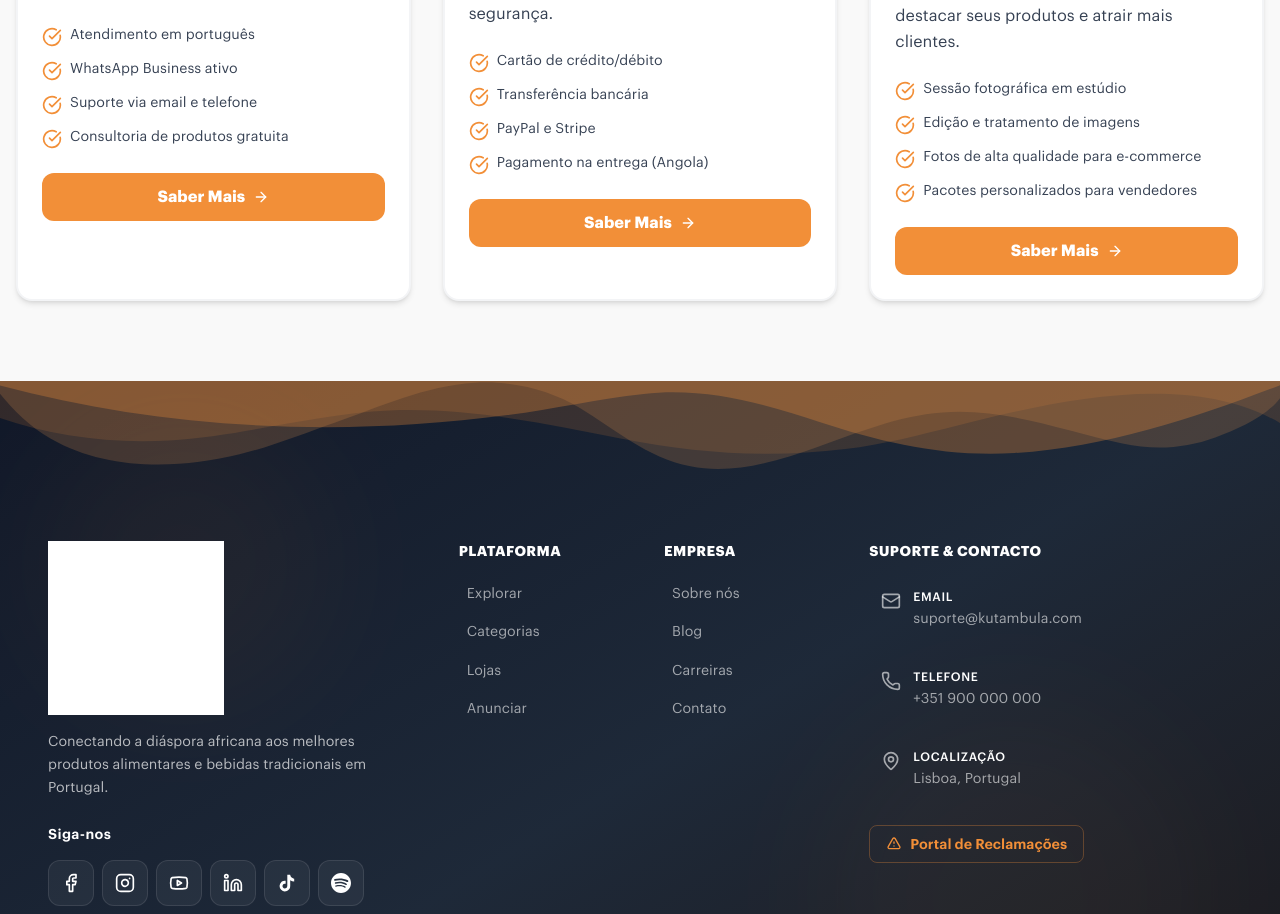
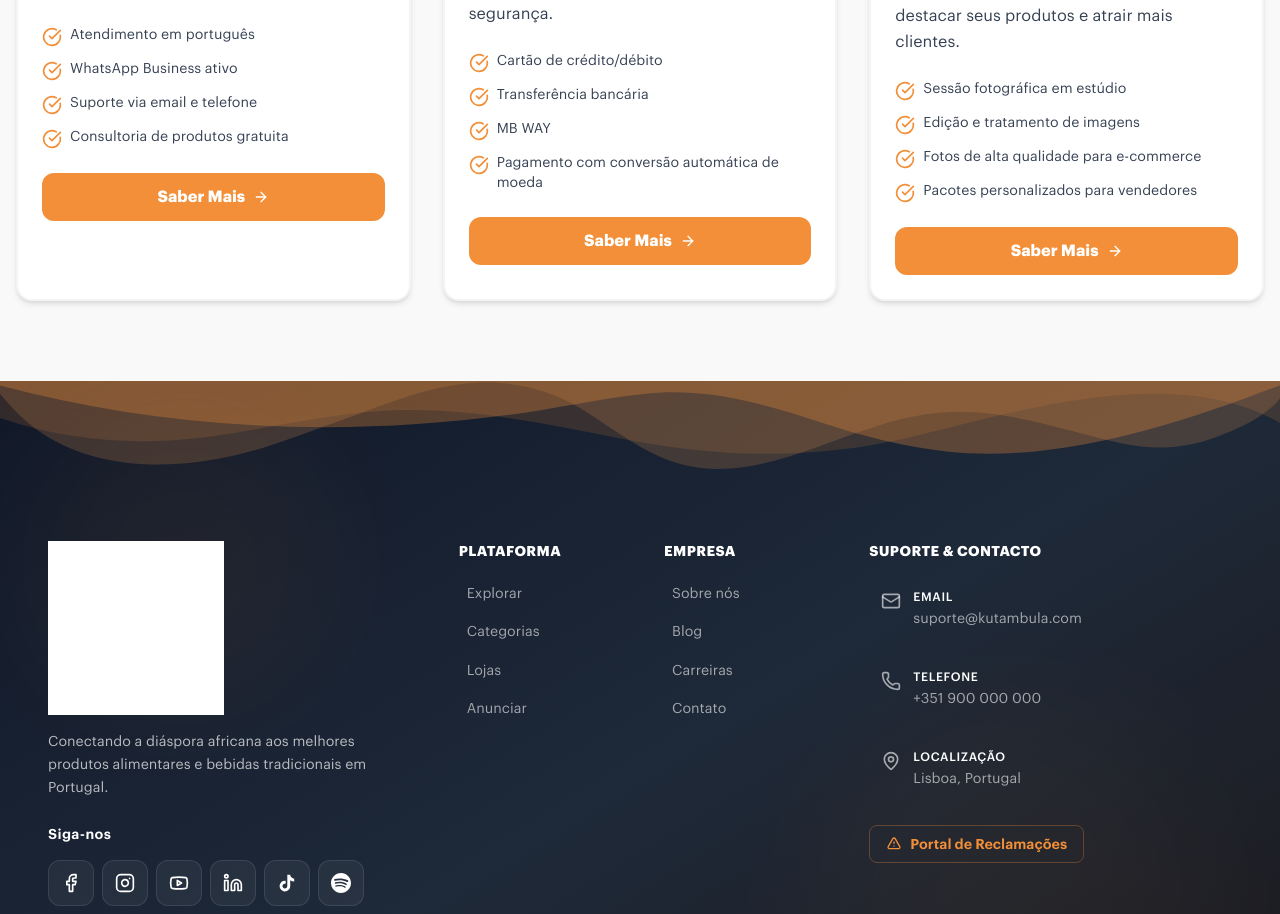
Before and after one commit to kutambula/kutambula-marketplace, a React (Vite) app: page /servicos in a window 1280 px wide. Shown: the part 1784-2698 px from the top of the page. Built offline with nearby package versions, Linux system fonts and the light colour scheme.

Commit message:
feat: add Services page with hero section and detailed service grid.

```diff
--- a/src/pages/public/ServicesPage.tsx
+++ b/src/pages/public/ServicesPage.tsx
@@ -64,8 +64,8 @@ export default function ServicesPage() {
 			features: [
 				'Cartão de crédito/débito',
 				'Transferência bancária',
-				'PayPal e Stripe',
-				'Pagamento na entrega (Angola)'
+				'MB WAY',
+				'Pagamento com conversão automática de moeda'
 			]
 		},
 		{
```
